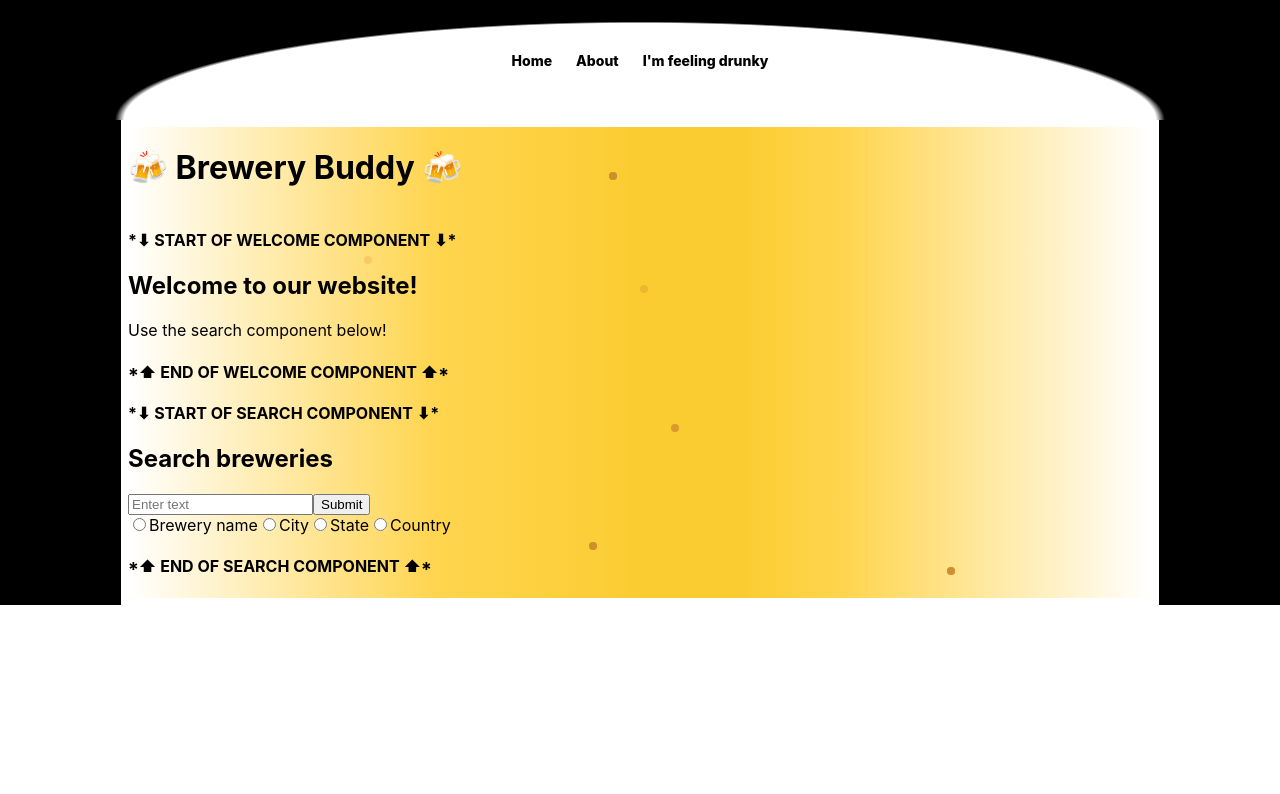
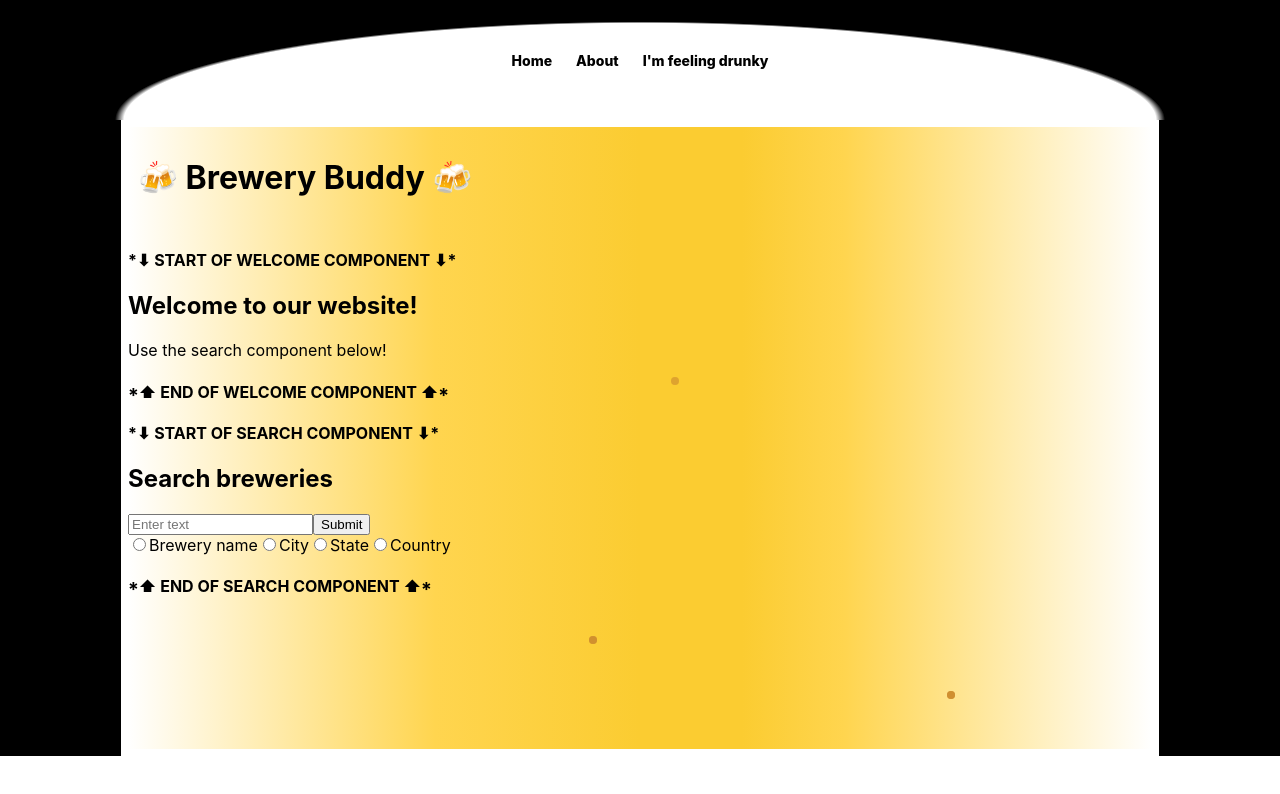
Before and after one commit to jordbort/project-2-brewery-app, a React (Create React App) app: page / in a window 1280 px wide. Shown: the top 794 px of the page. Built offline with nearby package versions, Linux system fonts and the light colour scheme.

Commit message:
Fixed bubbles error, linked CSS

```diff
--- a/src/App.css
+++ b/src/App.css
@@ -1,9 +1,17 @@
+@import url('https://fonts.googleapis.com/css2?family=IBM+Plex+Serif:wght@600&family=Special+Elite&display=swap');
+
+/* Font for all general text on the site */
+  /* font-family: 'IBM Plex Serif', serif; */
+/* Font for the brewery name & brewery-type */
+  /* font-family: 'Special Elite', cursive; */
+
 .App-container {
   background-color:black;
   display:flex;
   flex-direction: column;
   align-items: center;
   height:100%;
+  z-index:2;
 }
 .App {
   background-image:linear-gradient(to right, white, #ffd54f 30%, #fbcc31 50%, #fbcc31 60%, #ffd54f 70%,white);
@@ -13,6 +21,10 @@
   min-height:80%;
   border:7px solid white;
   position:relative;
+}
+.header-div {
+  z-index:2;
+  padding:10px;
 }
 .nav {
   display:flex;
@@ -58,6 +70,7 @@
 }
 .inner-bubble-5 {
   left:23%;
+  -webkit-animation:inner-bubble-up 1.5s linear 2.8s forwards infinite;
   animation:inner-bubble-up 1.5s linear 2.8s forwards infinite;
 }
 .inner-bubble-6 {
@@ -67,25 +80,20 @@
 @keyframes inner-bubble-up {
   0% {
     bottom: 0;
-    opacity: 0.9;;
+    opacity: 0.9;
   }
-  90% {
+  70% {
     opacity:0.0;
   }
   100% {
-    bottom: 90%;
+    bottom: 150%;
+    opacity:0.0;
   }
 }
 
 
 /* Corey TO DO */
 
-  /* 2 sitewide fonts */
-    /*  */
-
-  /* DONE */
-    /* update ABOUT.JS w/ technologies used -- include FontAwesome, OpenStreetMap */
-    /* bubbles animation */
 
 /* Jordan TO DO */
   /* results page styling */
@@ -101,10 +109,8 @@
     /* change ascending/descending into ABC->123 */
     /* add Postal Code as a search method */
     /* remove Postal Code as a sort method */
-    /* add random button alongside (prev page + next page) */
   /* map.js */
     /* map does not recenter when clicking random brewery multiple times */
-    /* create empty container to hold space for when no map coords exist */
   /* phone number formatting */
   /* date formatting */
 
--- a/src/App.js
+++ b/src/App.js
@@ -1,8 +1,6 @@
 // Styling
 import './App.css'
-import { library } from '@fortawesome/fontawesome-svg-core'
-import { faMapLocationDot } from '@fortawesome/free-solid-svg-icons'
-import { FontAwesomeIcon } from '@fortawesome/react-fontawesome'
+
 // Components
 import Nav from './components/Nav'
 
@@ -20,7 +18,9 @@ function App() {
             <Nav />
             <div className="App-container">
                 <div className="App">
+                    <div className="header-div">
                     <h1>🍻 Brewery Buddy 🍻</h1>
+                    </div>
                     <Routes>
                         <Route path='*' element={ <Home /> } />
                         <Route path='/about' element={ <About /> } />
--- a/src/Home.css
+++ b/src/Home.css
@@ -1,3 +1,6 @@
+.home {
+  height:65vh;
+}
 .all-search-results-container {
     display:flex;
     flex-direction: column;
--- a/src/pages/Home.js
+++ b/src/pages/Home.js
@@ -3,6 +3,7 @@ import { useState } from "react"
 import Search from "../components/Search"
 import Welcome from "../components/Welcome"
 import SearchResults from "../components/SearchResults"
+import "../Home.css"
 
 const Home = (props) => {
     const initialState = {
@@ -48,13 +49,13 @@ const Home = (props) => {
                         </>
                     }/>
                 </Routes>
-            </div>
                 <div className="inner-bubbles inner-bubble-1"></div>
                 <div className="inner-bubbles inner-bubble-2"></div>
                 <div className="inner-bubbles inner-bubble-3"></div>
                 <div className="inner-bubbles inner-bubble-4"></div>
                 <div className="inner-bubbles inner-bubble-5"></div>
                 <div className="inner-bubbles inner-bubble-6"></div>
+            </div>
             {/* <h3>*⬆ END OF HOME PAGE ⬆*</h3> */}
         </>
     )
```
